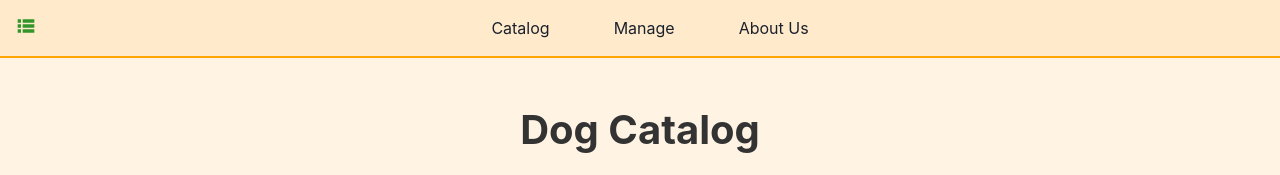
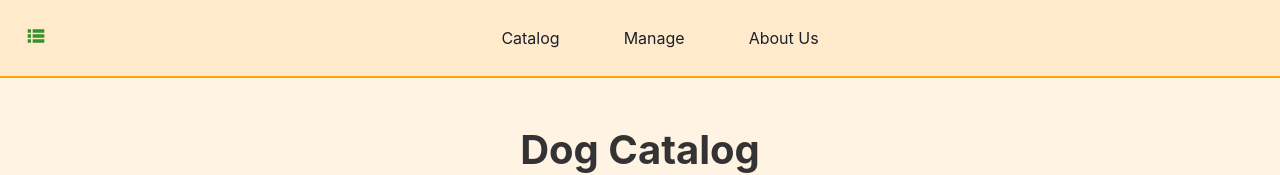
Before and after one commit to Kezykeen/frontend-accessibility-interview-main, a React (Create React App) app: page / in a window 1280 px wide. Shown: the top 175 px of the page. Built offline with nearby package versions, Linux system fonts and the light colour scheme.

Commit message:
Adjust padding of home logo in Header component to increase touch target size

```diff
--- a/src/components/Header/style.css
+++ b/src/components/Header/style.css
@@ -9,6 +9,7 @@
 }
 
 .logo img {
+  padding: 10px; /* Increase padding to ensure touch target is at least 24px */
   height: 20px; /* Set logo height to 20px */
 }
 
```
